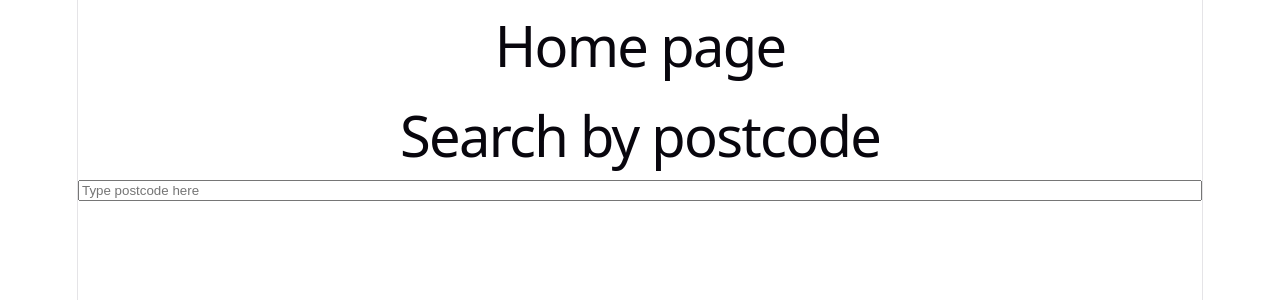
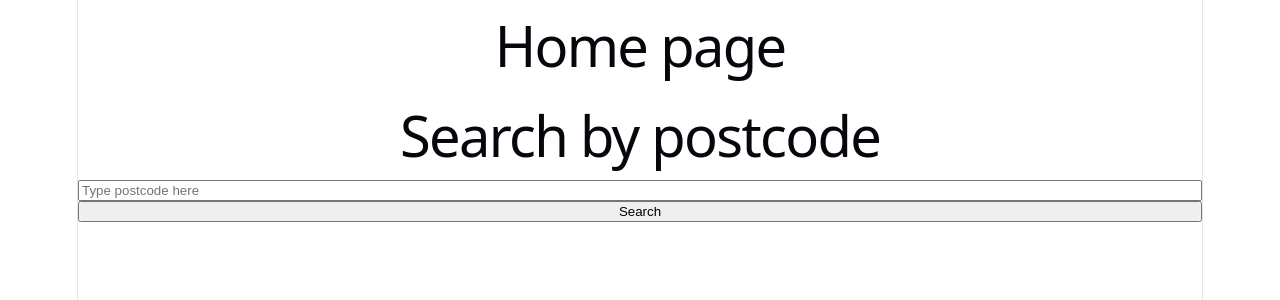
Before and after one commit to jaimeilustre/restaurant-list, a React (Vite) app in the folder client/: page / in a window 1280 px wide. Shown: the top 300 px of the page. Built offline with nearby package versions, Linux system fonts and the light colour scheme.

Commit message:
added searchButtonHandler to navigate to restaurant list page when search button is clicked

```diff
--- a/client/src/pages/HomePage.jsx
+++ b/client/src/pages/HomePage.jsx
@@ -1,24 +1,32 @@
 import { useState } from 'react';
+import { useNavigate } from "react-router-dom";
 
 function HomePage() {
 
 	const [searchPostcode, setSearchPostcode] = useState('');
+	const navigate = useNavigate();
 
 	const searchHandler = (e) => {
 		setSearchPostcode(e.target.value);
 	}
 
+	const searchButtonHandler = (e) => {
+		navigate(`restaurants/${searchPostcode}`);
+	}
+
 	return (
 		<>
-		<h1>Home page</h1>
+			<h1>Home page</h1>
 
-		<h1>Search by postcode</h1>
+			<h1>Search by postcode</h1>
 			<input
 				type="text"
 				value={searchPostcode}
 				onChange={searchHandler}
 				placeholder="Type postcode here"
 			/>
+
+			<button onClick={searchButtonHandler}>Search</button>
 		</>
 	)
 }
```
